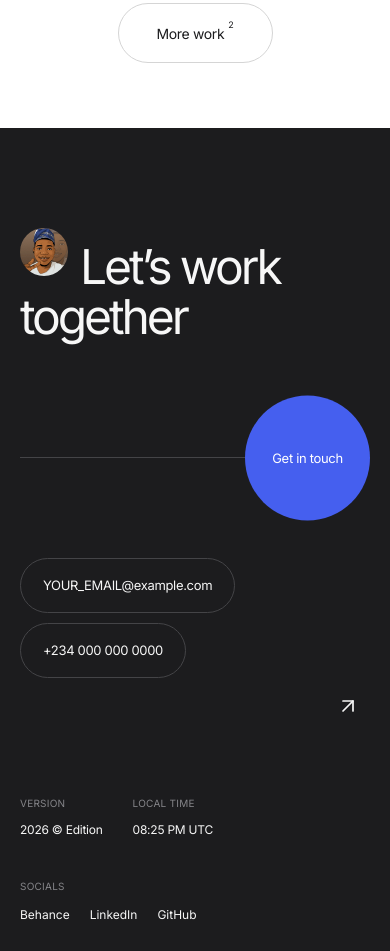
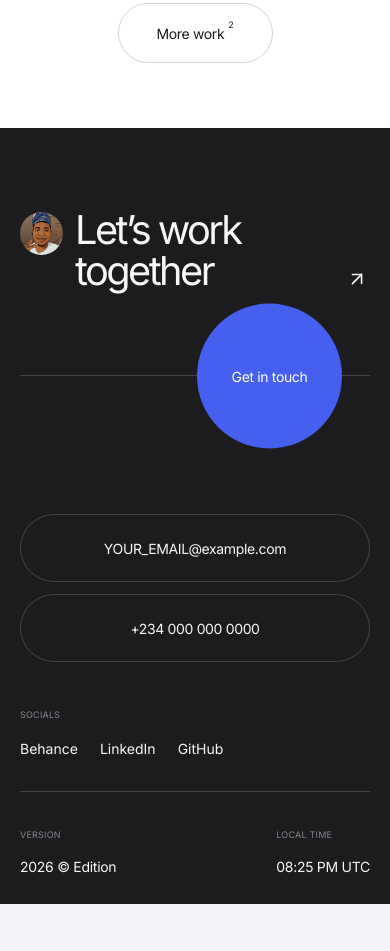
Before and after one commit to Adamsonoladipupo/adamson-design, a React (Vite) app: page / in a window 390 px wide. Shown: the part 2940-3891 px from the top of the page. After the commit the page ends 3844 px from the top, so only its background shows below. Built offline with nearby package versions, Linux system fonts and the light colour scheme.

Commit message:
new update

```diff
--- a/src/components/Contact.module.css
+++ b/src/components/Contact.module.css
@@ -1,4 +1,3 @@
-
 .contactSection {
   --contact-bg: #1c1c1e;
   --contact-ink: #f7f7f7;
@@ -8,12 +7,9 @@
 
   position: relative;
   z-index: 0;
-
   width: 100%;
   overflow: clip;
-
   padding: clamp(130px, 12vw, 200px) 0 clamp(120px, 12vw, 180px);
-
   color: var(--contact-ink);
   background: var(--contact-bg);
 
@@ -38,10 +34,8 @@
   display: flex;
   align-items: flex-start;
   gap: 35px;
-
   max-width: 1000px;
   margin: 0;
-
   font-size: clamp(64px, 6.2vw, 108px);
   font-weight: 400;
   line-height: 1.04;
@@ -53,7 +47,6 @@
   width: 90px;
   height: 90px;
   margin-top: 5px;
-
   object-fit: cover;
   border-radius: 50%;
   background: #a4a6a6;
@@ -63,15 +56,12 @@
   position: absolute;
   top: 115px;
   right: 0;
-
   display: grid;
   width: 44px;
   height: 44px;
   place-items: center;
-
   color: var(--contact-ink);
   text-decoration: none;
-
   transition:
     transform 450ms cubic-bezier(0.22, 1, 0.36, 1),
     color 300ms ease;
@@ -87,13 +77,12 @@
   height: 28px;
 }
 
-/* Horizontal divider with button toward the right */
+/* Divider with the circular button sitting over it */
 
 .contactDivider {
   position: relative;
   display: flex;
   align-items: center;
-
   height: 1px;
   margin-top: clamp(110px, 10vw, 165px);
   border-top: 1px solid var(--contact-line);
@@ -105,20 +94,16 @@
   right: 8%;
   left: auto;
   z-index: 2;
-
   display: grid;
   width: 195px;
   height: 195px;
   place-items: center;
-
   overflow: hidden;
   border-radius: 50%;
   isolation: isolate;
-
   color: #fff;
   background: var(--contact-blue);
   text-decoration: none;
-
   transform: translateY(-50%);
   -webkit-tap-highlight-color: transparent;
 }
@@ -127,13 +112,10 @@
   position: absolute;
   z-index: 0;
   inset: 0;
-
   border-radius: inherit;
   background: #303034;
-
   clip-path: circle(0% at 50% 50%);
   transition: clip-path 750ms cubic-bezier(0.22, 1, 0.36, 1);
-
   pointer-events: none;
 }
 
@@ -145,11 +127,9 @@
 .buttonLabel {
   position: relative;
   z-index: 1;
-
   font-size: 16px;
   font-weight: 400;
   letter-spacing: -0.025em;
-
   transition: transform 350ms cubic-bezier(0.22, 1, 0.36, 1);
 }
 
@@ -163,7 +143,7 @@
   outline-offset: 6px;
 }
 
-/* Email and phone */
+/* Email and phone links */
 
 .contactLinks {
   display: flex;
@@ -176,21 +156,16 @@
   display: inline-flex;
   align-items: center;
   justify-content: center;
-
   min-height: 76px;
   padding: 0 42px;
-
   border: 1px solid var(--contact-line);
   border-radius: 999px;
-
   color: var(--contact-ink);
   background: transparent;
   text-decoration: none;
-
   font-size: 16px;
   font-weight: 400;
   letter-spacing: -0.025em;
-
   transition:
     color 300ms ease,
     border-color 300ms ease,
@@ -245,11 +220,11 @@
   }
 }
 
-/* Mobile */
+/* Mobile layout based on the reference screenshot */
 
 @media (max-width: 600px) {
   .contactSection {
-    padding: 100px 0 85px;
+    padding: 82px 0 48px;
   }
 
   .contactInner {
@@ -257,89 +232,116 @@
   }
 
   .contactHeading {
-    display: block;
+    display: flex;
+    align-items: flex-start;
+    gap: 12px;
     max-width: 100%;
-
-    font-size: clamp(48px, 12vw, 72px);
-    line-height: 1.04;
+    font-size: clamp(38px, 10.2vw, 48px);
+    line-height: 1.02;
     letter-spacing: -0.065em;
   }
 
   .profileImage {
-    display: inline-block;
-    width: 48px;
-    height: 48px;
-    margin: 0 12px 0 0;
-    vertical-align: 8px;
+    display: block;
+    flex: 0 0 auto;
+    width: 43px;
+    height: 43px;
+    margin: 2px 0 0;
   }
 
   .contactArrow {
-    top: auto;
-    right: 0;
-    bottom: -50px;
+    top: 54px;
+    right: -2px;
+    bottom: auto;
+    width: 30px;
+    height: 30px;
   }
 
   .arrowIcon {
-    width: 24px;
-    height: 24px;
+    width: 22px;
+    height: 22px;
   }
 
   .contactDivider {
-    margin-top: 115px;
+    margin-top: 84px;
   }
 
   .getInTouchButton {
-    right: 0;
+    top: 50%;
+    right: 8%;
     left: auto;
-
-    width: 125px;
-    height: 125px;
-
+    width: 145px;
+    height: 145px;
     transform: translateY(-50%);
   }
 
   .buttonLabel {
-    font-size: 13px;
+    font-size: 14px;
   }
 
   .contactLinks {
+    display: flex;
     flex-direction: column;
-    align-items: flex-start;
-    gap: 10px;
-    margin-top: 100px;
+    align-items: stretch;
+    gap: 12px;
+    margin-top: 138px;
   }
 
   .contactPill {
-    min-height: 55px;
-    max-width: 100%;
-    padding: 0 22px;
-    font-size: 13px;
+    width: 100%;
+    min-width: 0;
+    min-height: 68px;
+    padding: 0 14px;
+    font-size: 14px;
+    white-space: nowrap;
   }
 }
 
 /* Small phones */
 
 @media (max-width: 380px) {
+  .contactSection {
+    padding-top: 76px;
+    padding-bottom: 40px;
+  }
+
+  .contactInner {
+    width: calc(100% - 40px);
+  }
+
   .contactHeading {
-    font-size: 46px;
+    gap: 10px;
+    font-size: 38px;
   }
 
   .profileImage {
     width: 40px;
     height: 40px;
-    margin-right: 8px;
-    vertical-align: 7px;
+  }
+
+  .contactArrow {
+    top: 53px;
+  }
+
+  .contactDivider {
+    margin-top: 82px;
   }
 
   .getInTouchButton {
-    width: 108px;
-    height: 108px;
+    right: 8%;
+    width: 145px;
+    height: 145px;
+  }
+
+  .contactLinks {
+    margin-top: 137px;
+    gap: 12px;
   }
 
   .contactPill {
-    min-height: 50px;
-    padding: 0 17px;
-    font-size: 12px;
+    min-height: 68px;
+    padding: 0 10px;
+    font-size: 13px;
   }
 }
 
--- a/src/components/Footer.module.css
+++ b/src/components/Footer.module.css
@@ -1,8 +1,8 @@
-
 .footer {
   --footer-bg: #1c1c1e;
   --footer-ink: #f7f7f7;
   --footer-muted: #858589;
+  --footer-line: #444447;
 
   width: 100%;
   padding: 25px 0 32px;
@@ -15,7 +15,6 @@
   align-items: flex-end;
   justify-content: space-between;
   gap: 40px;
-
   width: min(calc(100% - 80px), 1650px);
   margin: 0 auto;
 }
@@ -71,7 +70,6 @@
   font-weight: 400;
   line-height: 1.4;
   text-decoration: none;
-
   transition: color 250ms ease;
 }
 
@@ -107,55 +105,93 @@
   }
 }
 
-/* Mobile */
+/* Mobile footer: socials first, divider, then two-column metadata */
 
 @media (max-width: 600px) {
   .footer {
-    padding: 35px 0 28px;
+    padding: 0 0 28px;
   }
 
   .footerInner {
+    display: flex;
     flex-direction: column;
-    align-items: flex-start;
-    gap: 42px;
+    align-items: stretch;
+    gap: 0;
     width: calc(100% - 40px);
   }
 
+  .footerSocials {
+    order: 1;
+    width: 100%;
+    gap: 20px;
+    padding: 0 0 32px;
+    border-bottom: 1px solid var(--footer-line);
+  }
+
+  .socialLinks {
+    display: flex;
+    align-items: center;
+    justify-content: flex-start;
+    flex-wrap: nowrap;
+    gap: 22px;
+  }
+
+  .socialLink {
+    font-size: 14px;
+    white-space: nowrap;
+  }
+
   .footerMeta {
+    order: 2;
+    display: grid;
+    grid-template-columns: minmax(0, 1fr) auto;
+    align-items: start;
+    gap: 12px;
     width: 100%;
-    flex-wrap: wrap;
-    gap: 30px;
+    padding-top: 38px;
   }
 
   .footerMetaItem {
-    gap: 14px;
+    gap: 18px;
   }
 
-  .footerSocials {
-    width: 100%;
-    gap: 16px;
+  .footerMetaItem:nth-child(2) {
+    align-items: flex-start;
+    justify-self: end;
   }
 
-  .socialLinks {
-    justify-content: flex-start;
-    gap: 20px;
+  .footerLabel {
+    font-size: 9px;
   }
 
-  .footerValue,
-  .socialLink {
-    font-size: 12px;
+  .footerValue {
+    font-size: 14px;
+    line-height: 1.4;
   }
 }
 
 /* Small phones */
 
 @media (max-width: 380px) {
-  .footerMeta {
-    gap: 22px;
+  .footerInner {
+    width: calc(100% - 40px);
   }
 
   .socialLinks {
-    gap: 15px;
+    gap: 18px;
+  }
+
+  .socialLink {
+    font-size: 13px;
+  }
+
+  .footerMeta {
+    grid-template-columns: minmax(0, 1fr) auto;
+    gap: 8px;
+  }
+
+  .footerValue {
+    font-size: 12px;
   }
 }
 
```
